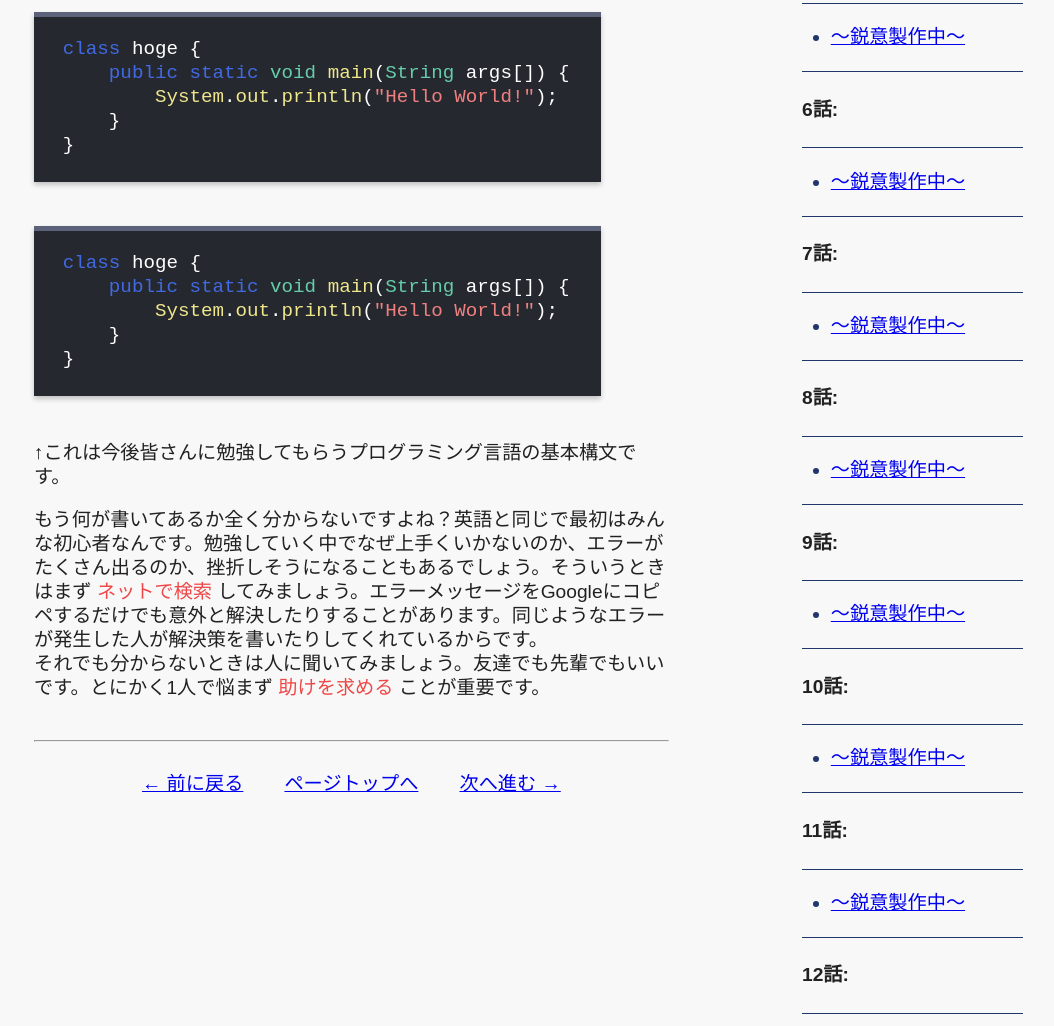
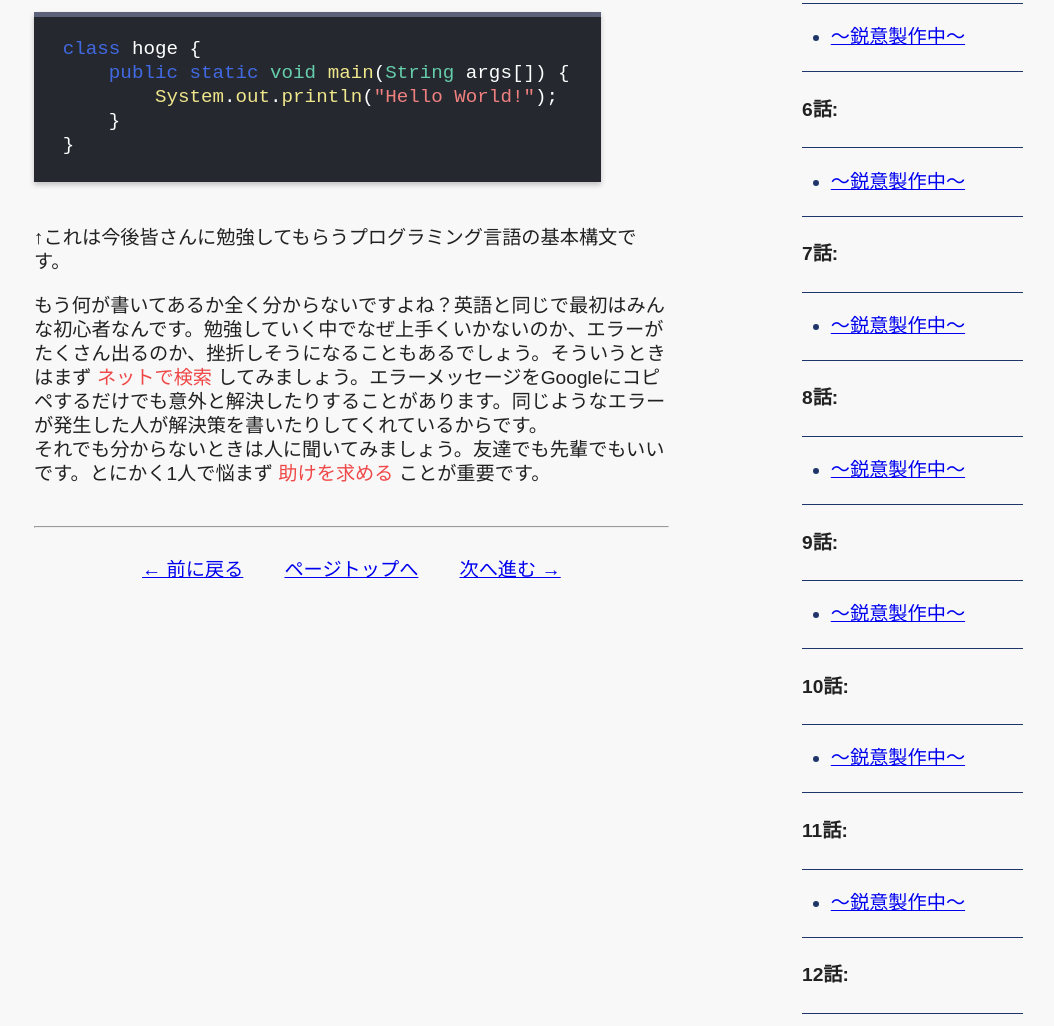
Before and after one commit to NIT-Anan-Procon/beginners_tutorial, a plain HTML site: page 01-01.html in a window 1280 px wide. Shown: the part 1263-2289 px from the top of the page, without its empty margins (222-1276 px from the left). Drawn offline with nearby package versions, Linux system fonts and the light colour scheme.

Commit message:
:fire:同じ2個のコードを削除

```diff
--- a/01-01.html
+++ b/01-01.html
@@ -102,13 +102,6 @@ class hoge {
     }
 }
         </pre>
-        <pre id=code2>
-class hoge {
-    public static void main(String args[]) {
-        System.out.println(s@"Hello World!"@s);
-    }
-}
-        </pre>
         <p>
           ↑これは今後皆さんに勉強してもらうプログラミング言語の基本構文です。
         </p>
```
